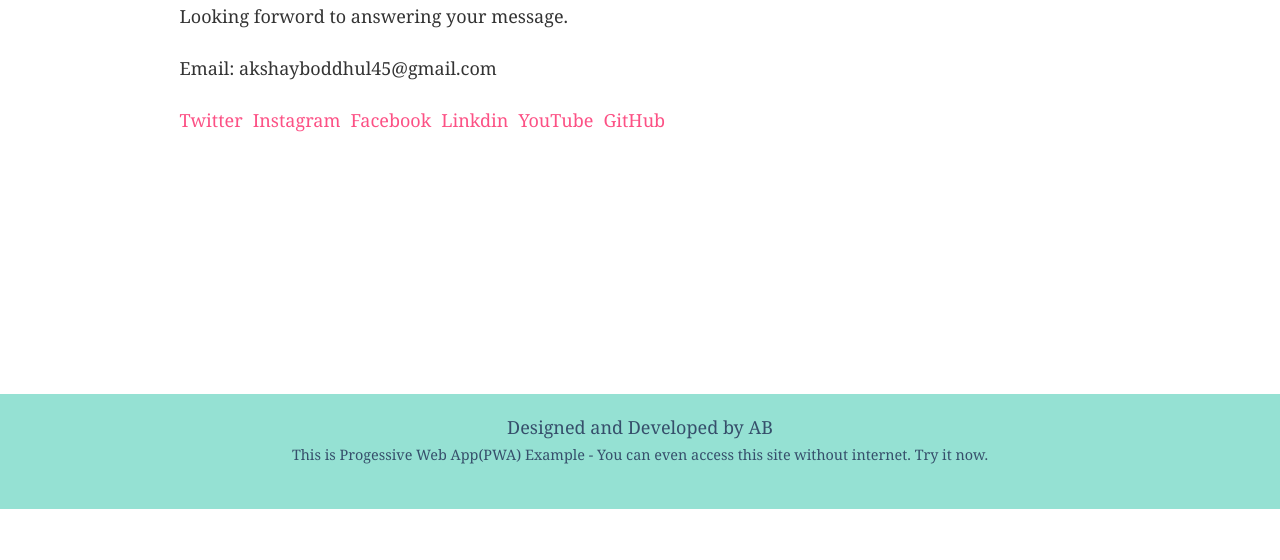
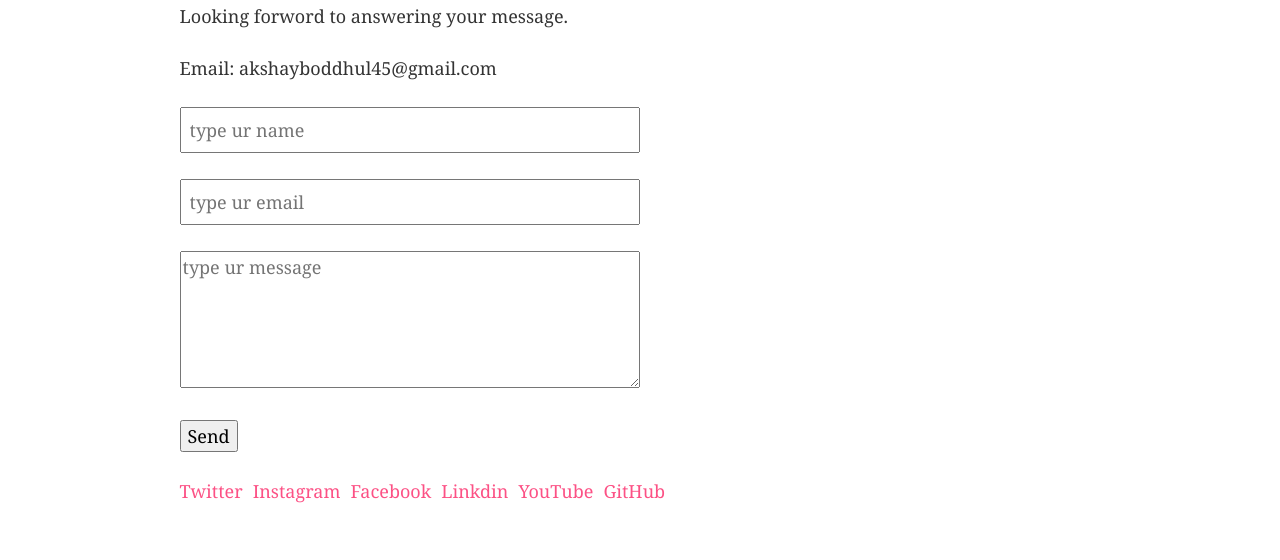
Before and after one commit to akshayboddhul/portfolio-gatsby, a Gatsby site: page /contact in a window 1280 px wide. Shown: the part 240-800 px from the top of the page. Built offline with nearby package versions, Linux system fonts and the light colour scheme; Gatsby itself is replaced by a stand-in of ours.

Commit message:
Contact page changed and added contact form

```diff
--- a/src/pages/contact.js
+++ b/src/pages/contact.js
@@ -6,9 +6,46 @@ const ContactPage = () => (
     <h1>Contact</h1>
     <div>
       <p>Looking forword to answering your message.</p>
+      <p>Email: akshayboddhul45@gmail.com</p>
     </div>
+    <form action="post" netlify>
+      <p>
+        <input
+          style={{ width: '50%' }}
+          type="text"
+          name="name"
+          id="name"
+          placeholder="type ur name"
+          required
+        />
+      </p>
+      <p>
+        <input
+          style={{ width: '50%' }}
+          type="email"
+          name="email"
+          id="email"
+          placeholder="type ur email"
+          required
+        />
+      </p>
+      <p>
+        <textarea
+          style={{ width: '50%' }}
+          name="message"
+          id="message"
+          cols="24"
+          rows="5"
+          placeholder="type ur message"
+          required
+        />
+      </p>
+      <p>
+        <div data-netlify-recaptcha />
+      </p>
+      <button type="submit">Send</button>
+    </form>
     <div>
-      <p>Email: akshayboddhul45@gmail.com</p>
       <p>
         <a
           href="https://twitter.com/akshay_boddhul"
```
Also changed, not shown: src/pages/index.js (+1 -6 lines).
